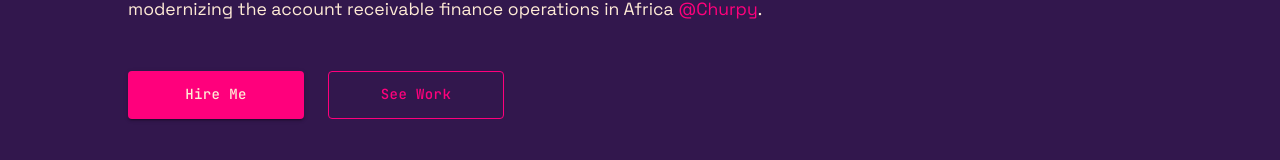
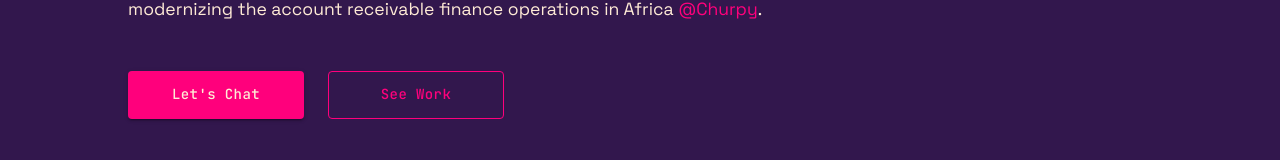
Before and after one commit to kd-kinuthiadavid/kdio-dev, a Next.js app: page / in a window 1280 px wide. Shown: the part 616-776 px from the top of the page. Built offline with nearby package versions, Linux system fonts and the light colour scheme.

Commit message:
refactor(copy): rename the primary CTA to "let's chat"

```diff
--- a/components/HeroSection/index.tsx
+++ b/components/HeroSection/index.tsx
@@ -36,7 +36,7 @@ const HeroSection = (): JSX.Element => {
             fontFamily: "'JetBrains Mono', monospace",
           }}
         >
-          Hire Me
+          Let's Chat
         </CTABtn>
         <SecCTABtn
           variant="outlined"
```
